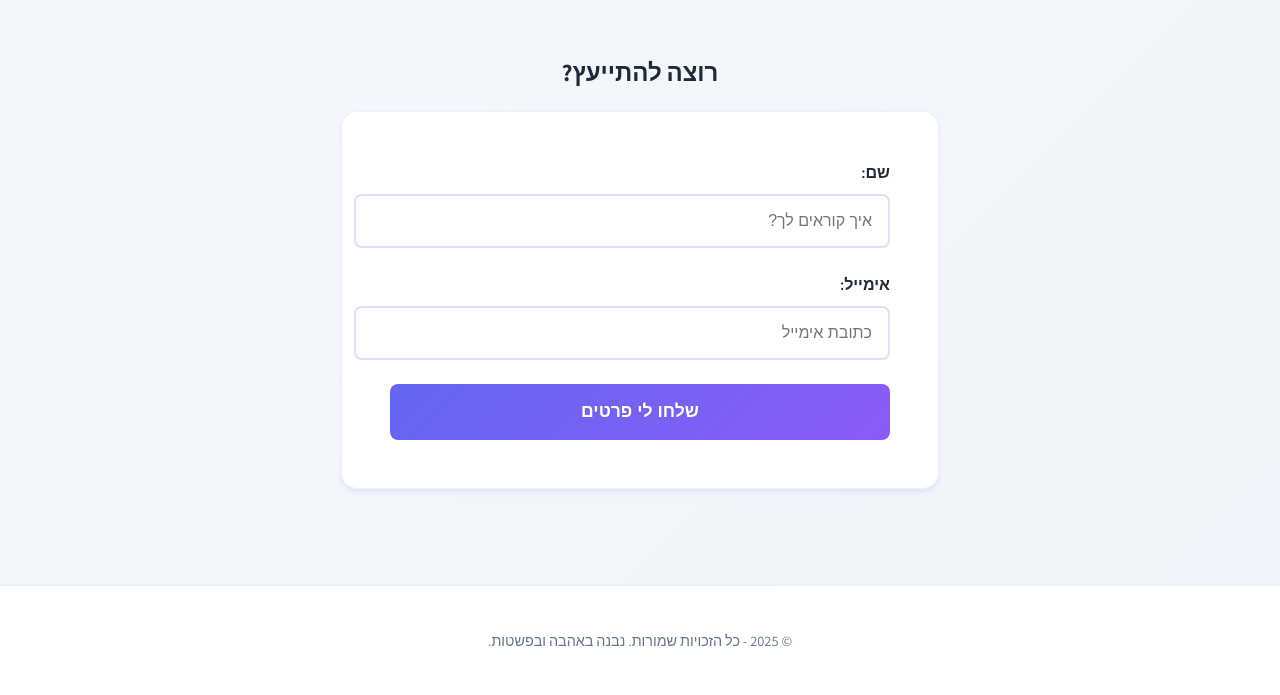
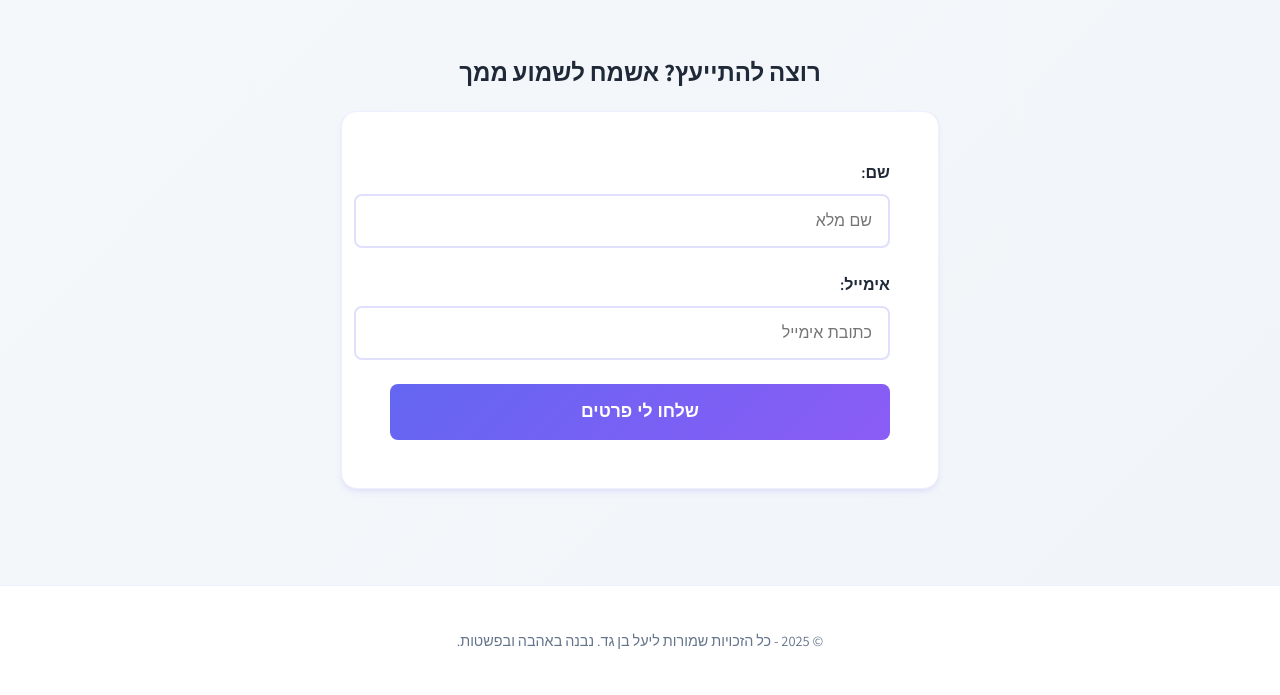
Before and after one commit to yaelbengad/yaelbengadsite, a plain HTML site: page index.html in a window 1280 px wide. Shown: the part 2568-3263 px from the top of the page. Drawn offline with Linux system fonts and the light colour scheme.

Commit message:
Update index.html

```diff
--- a/index.html
+++ b/index.html
@@ -413,10 +413,10 @@
   </section>
 
   <section>
-    <h2 style="text-align:center">רוצה להתייעץ?</h2>
-    <form action="https://formsubmit.co/your@email.com" method="POST">
+    <h2 style="text-align:center">רוצה להתייעץ? אשמח לשמוע ממך</h2>
+    <form action="https://formsubmit.co/yael.ben.gad@gmail.com" method="POST">
       <label for="name">שם:</label>
-      <input type="text" name="name" id="name" placeholder="איך קוראים לך?" required>
+      <input type="text" name="name" id="name" placeholder="שם מלא" required>
 
       <label for="email">אימייל:</label>
       <input type="email" name="email" id="email" placeholder="כתובת אימייל" required>
@@ -426,7 +426,7 @@
   </section>
 
   <footer>
-    © 2025 - כל הזכויות שמורות. נבנה באהבה ובפשטות.
+    © 2025 - כל הזכויות שמורות ליעל בן גד. נבנה באהבה ובפשטות.
   </footer>
 </body>
 </html>
```
